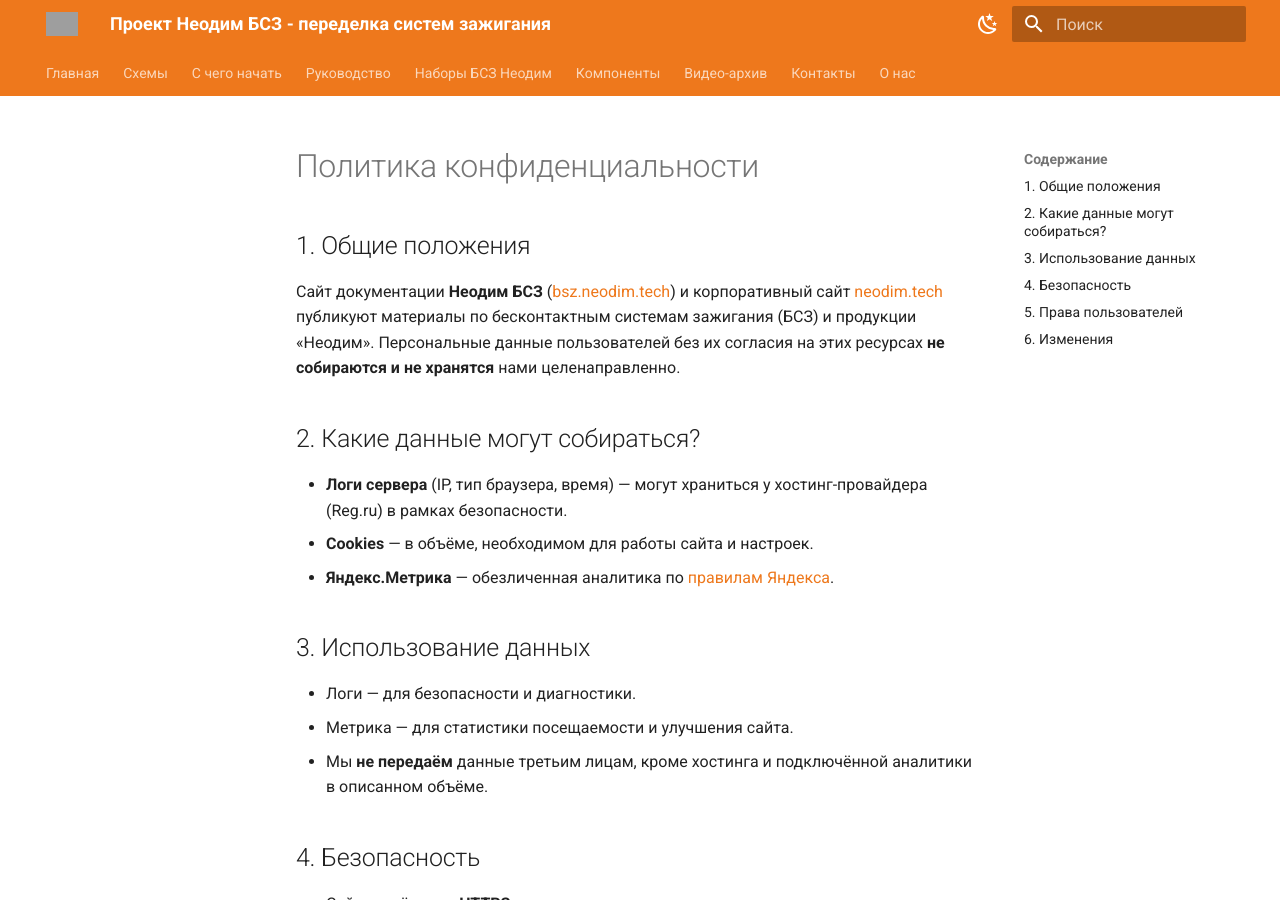
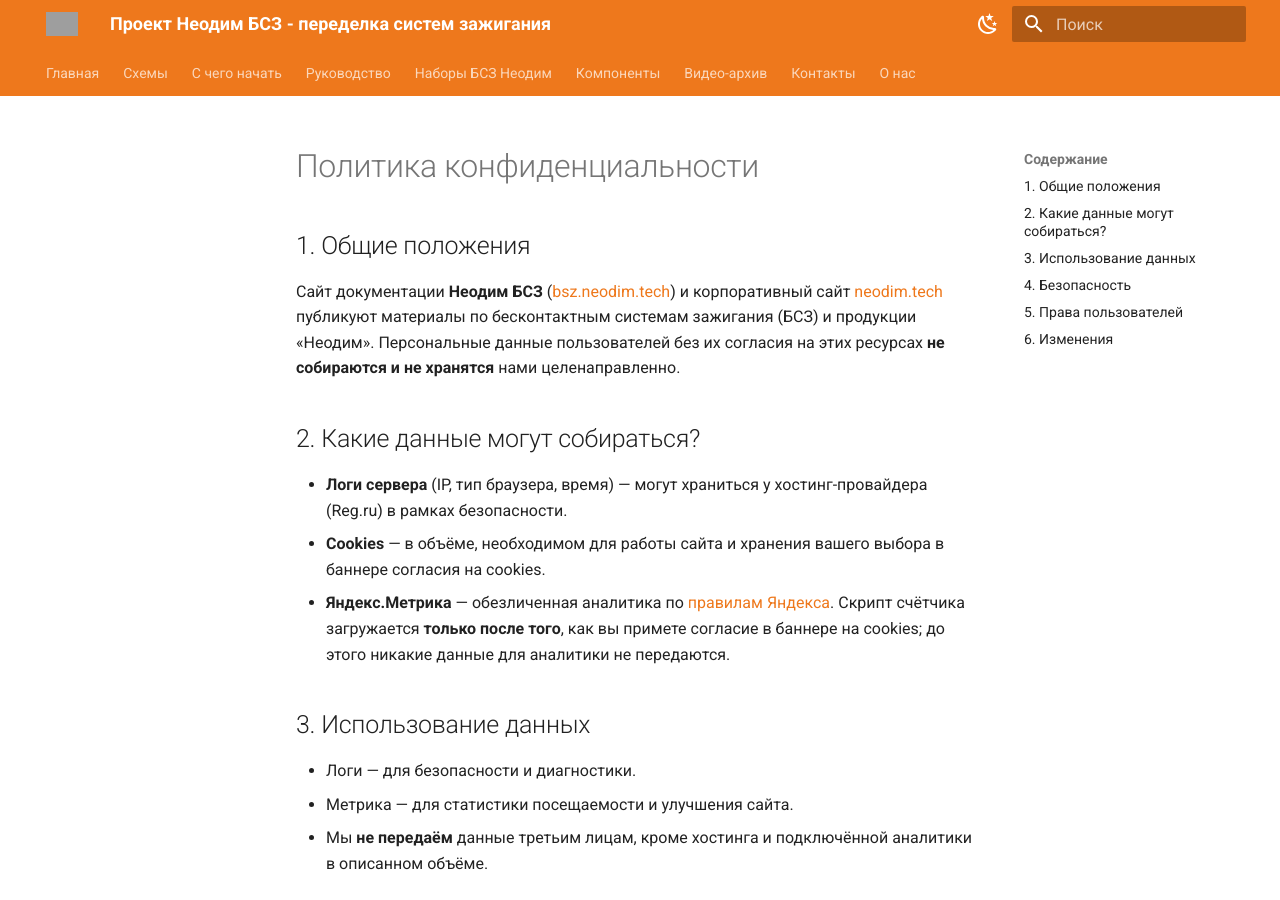
Before and after one commit to inscrut/neodim-bsz, an MkDocs documentation site: the page built from docs/legal/privacy.md, in a window 1280 px wide and 900 px high. Built offline with MkDocs 1.6.1 and Material for MkDocs 9.7.7, drawn with Linux system fonts in a browser that asks for light colours; grey boxes are pictures that could not be loaded.

Commit message:
Load analytics only after cookie consent; remove Google Analytics

```diff
--- a/docs/googled2e791b51559f3b5.html
+++ /dev/null
@@ -1 +0,0 @@
-google-site-verification: googled2e791b51559f3b5.html
--- a/docs/legal/privacy.md
+++ b/docs/legal/privacy.md
@@ -7,8 +7,8 @@
 ## 2. Какие данные могут собираться? {#privacy-section-2}
 
 - **Логи сервера** (IP, тип браузера, время) — могут храниться у хостинг-провайдера (Reg.ru) в рамках безопасности.
-- **Cookies** — в объёме, необходимом для работы сайта и настроек.
-- **Яндекс.Метрика** — обезличенная аналитика по [правилам Яндекса](https://yandex.ru/legal/confidential/).
+- **Cookies** — в объёме, необходимом для работы сайта и хранения вашего выбора в баннере согласия на cookies.
+- **Яндекс.Метрика** — обезличенная аналитика по [правилам Яндекса](https://yandex.ru/legal/confidential/). Скрипт счётчика загружается **только после того**, как вы примете согласие в баннере на cookies; до этого никакие данные для аналитики не передаются.
 
 ## 3. Использование данных {#privacy-section-3}
 
--- a/mkdocs.yml
+++ b/mkdocs.yml
@@ -165,10 +165,14 @@
   consent:
     title: Согласие на cookies
     description: >-
-      Мы используем cookies только для аналитики и улучшения работы сайта.
+      Мы используем cookies для аналитики посещаемости (Яндекс Метрика).
+      Скрипты аналитики загружаются только после вашего согласия.
     actions:
       - accept
+      - reject
       - manage
+    cookies:
+      ya: Яндекс Метрика (аналитика посещаемости)
 
   social:
     - icon: fontawesome/brands/telegram
--- a/overrides/main.html
+++ b/overrides/main.html
@@ -40,16 +42,8 @@
       })(window, document,'script','https://mc.yandex.ru/metrika/tag.js?id=107707686', 'ym');
 
       ym(107707686, 'init', {ssr:true, clickmap:true, referrer: document.referrer, url: location.href, accurateTrackBounce:true, trackLinks:true});
-  </script>
-  <noscript><div><img src="https://mc.yandex.ru/watch/107707686" style="position:absolute; left:-9999px;" alt="" /></div></noscript>
-
-  <script async src="https://www.googletagmanager.com/gtag/js?id=G-C671TWD032"></script>
-  <script>
-    window.dataLayer = window.dataLayer || [];
-    function gtag(){dataLayer.push(arguments);}
-    gtag('js', new Date());
-
-    gtag('config', 'G-C671TWD032');
+    }
+    if("undefined"!=typeof __md_get){var consent=__md_get("__consent");consent&&consent.ya&&__md_ya()}
   </script>
 
   <script type="text/javascript" src="https://vk.ru/js/api/openapi.js?168"></script>
```
Also changed, not shown: other parts of overrides/main.html (+3 -1 lines). Lines whose indentation alone changed are shown as unchanged.
